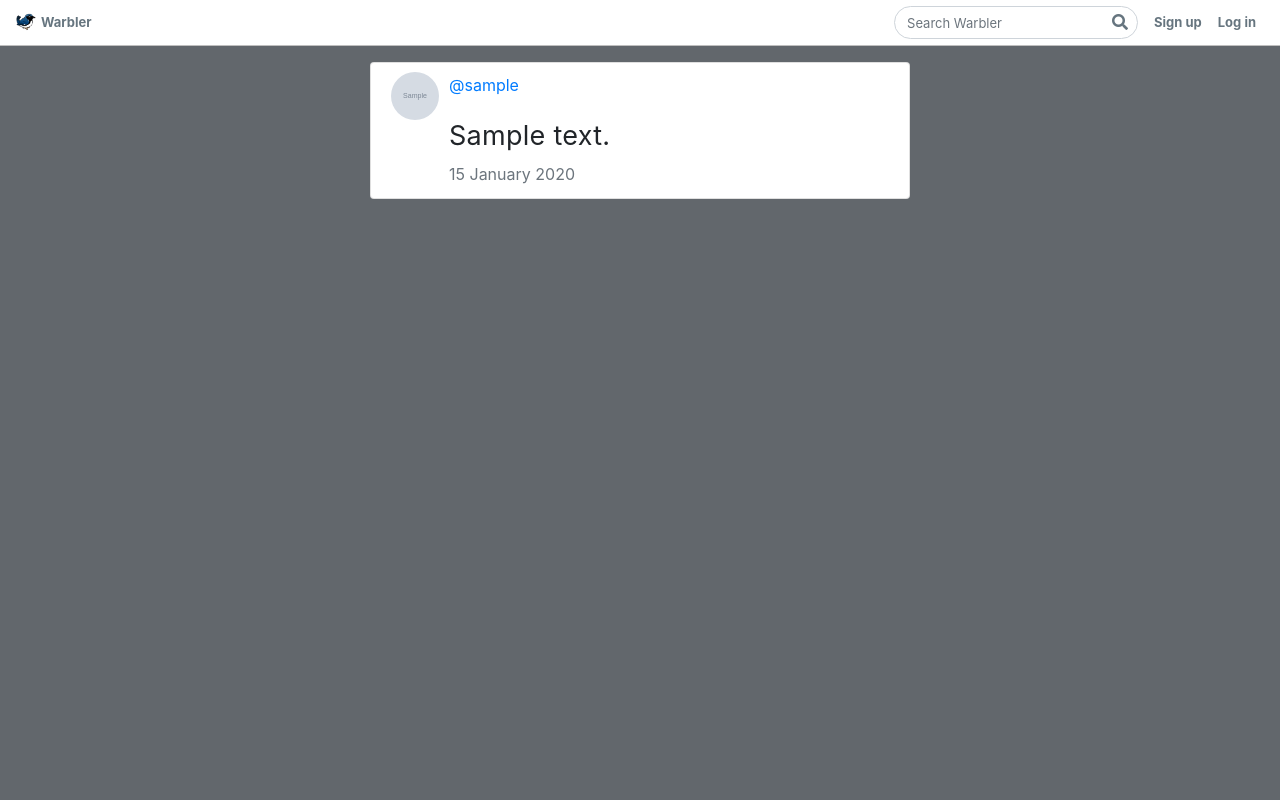
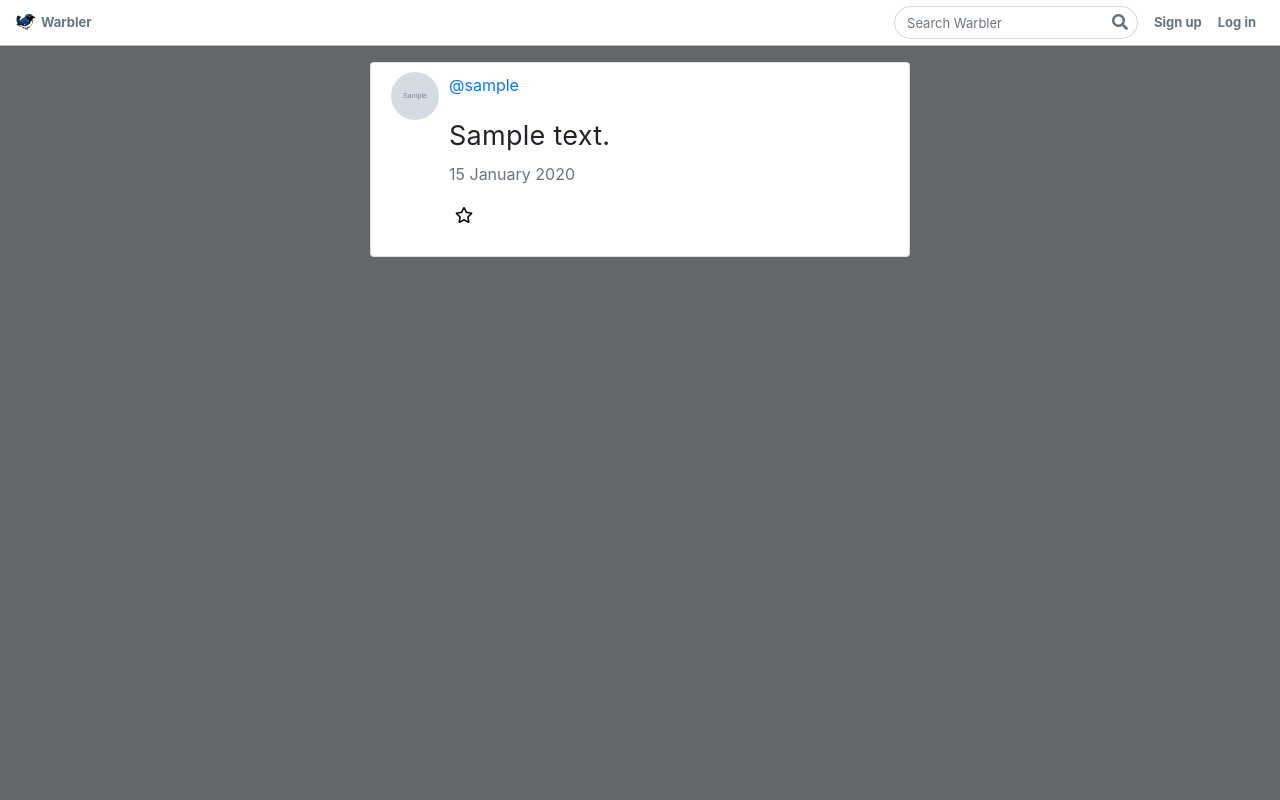
Before and after one commit to ngjamesng/warbler, a Flask app: template templates/messages/show.html in a window 1280 px wide. Run offline with Flask 2, Linux system fonts and the light colour scheme; the template is opened without the code that fills it: values that come from a table or form of the project are taken from there, others are empty; tables that the repository leaves empty hold one stand-in row (values such as "Sample post"); grey boxes marked "Sample" are stand-in pictures; some libraries are stand-ins or nearby versions.

Commit message:
add like/unlike to message/show page

```diff
--- a/templates/messages/show.html
+++ b/templates/messages/show.html
@@ -33,6 +33,21 @@
             </div>
             <p class="single-message">{{ message.text }}</p>
             <span class="text-muted">{{ message.timestamp.strftime('%d %B %Y') }}</span>
+
+            {% if g.user.id != message.user.id %}
+            <p>
+              {% if g.user.has_liked(message) %}
+              <form method="POST" action="/messages/{{ message.id }}/unlike">
+                <button class="like"><i class="fas fa-star"></i></button>
+              </form>
+              {% else %}
+              <form method="POST" action="/messages/{{ message.id }}/like">
+                <button class="like"><i class="far fa-star"></i></button>
+              </form>
+              {% endif %}
+            </p>
+            {% endif %}
+
           </div>
         </li>
       </ul>
```
